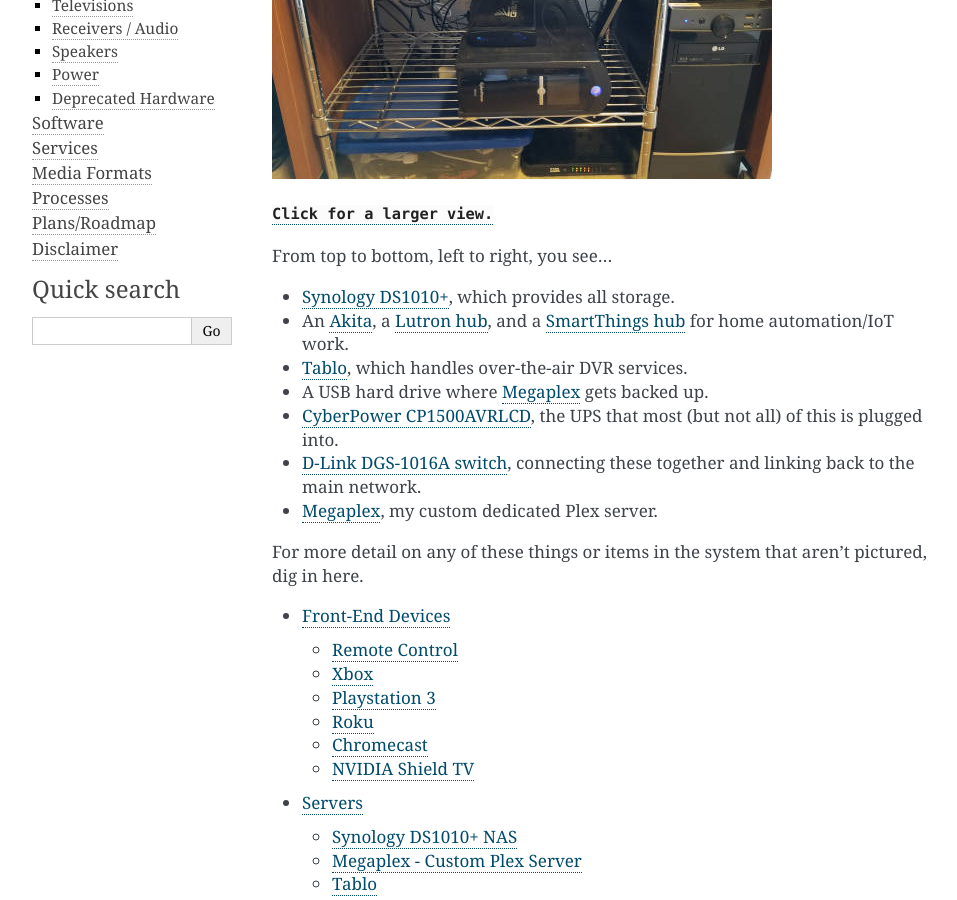
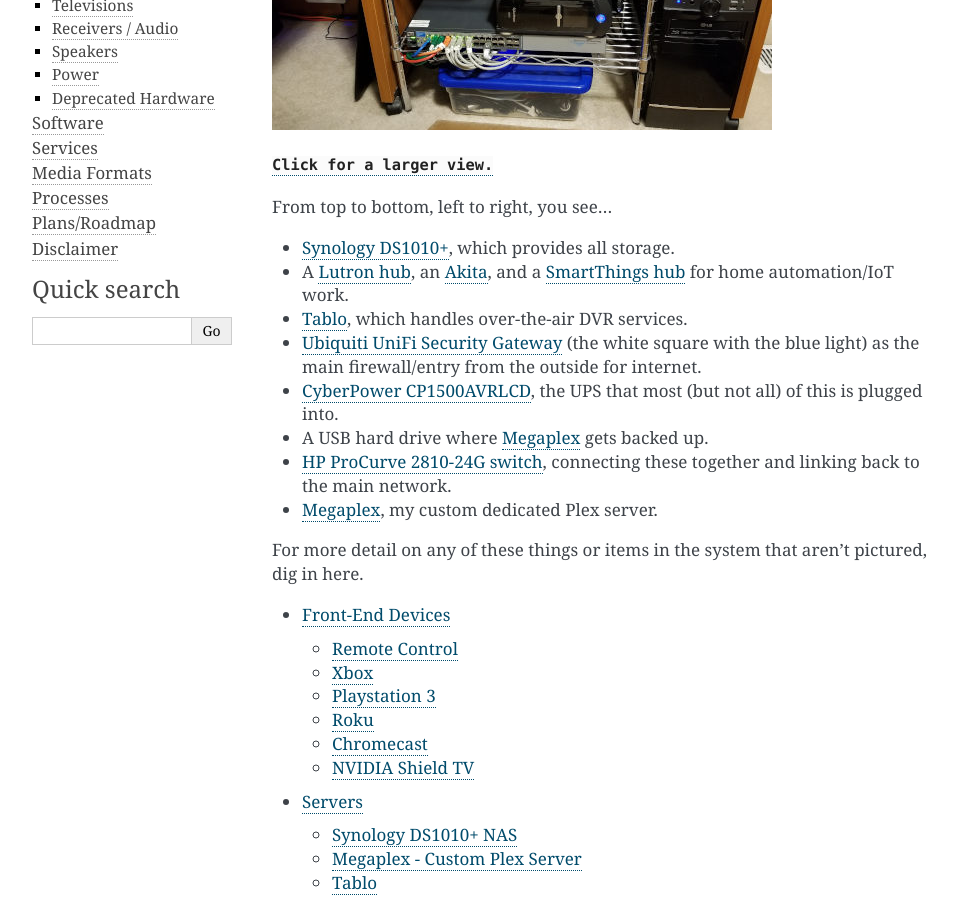
Before and after one commit to tillig/mediacenter, a Sphinx documentation site: the page built from docs/hardware/index.rst, in a window 1280 px wide and 900 px high, scrolled down 404 px. Shown: the whole window, without its empty margins (148-1105 px from the left). Built offline with Sphinx 7.4.7, drawn with Linux system fonts in a browser that asks for light colours.

Commit message:
Hardware photo update.

```diff
--- a/docs/hardware/index.rst
+++ b/docs/hardware/index.rst
@@ -14,11 +14,12 @@
 From top to bottom, left to right, you see...
 
 - :doc:`Synology DS1010+ <server/synologyds1010>`, which provides all storage.
-- An `Akita <https://www.akita.cloud/>`_, a `Lutron hub <https://www.casetawireless.com/>`_, and a `SmartThings hub <https://www.smartthings.com/products/smartthings-hub>`_ for home automation/IoT work.
+- A `Lutron hub <https://www.casetawireless.com/>`_, an `Akita <https://www.akita.cloud/>`_, and a `SmartThings hub <https://www.smartthings.com/products/smartthings-hub>`_ for home automation/IoT work.
 - :doc:`Tablo <server/tablo>`, which handles over-the-air DVR services.
+- :doc:`Ubiquiti UniFi Security Gateway <network/ubiquiti>` (the white square with the blue light) as the main firewall/entry from the outside for internet.
+- :doc:`CyberPower CP1500AVRLCD <power/index>`, the UPS that most (but not all) of this is plugged into.
 - A USB hard drive where :doc:`Megaplex <server/megaplex>` gets backed up.
-- :doc:`CyberPower CP1500AVRLCD <power/index>`, the UPS that most (but not all) of this is plugged into.
-- :doc:`D-Link DGS-1016A switch <network/switches>`, connecting these together and linking back to the main network.
+- :doc:`HP ProCurve 2810-24G switch <network/switches>`, connecting these together and linking back to the main network.
 - :doc:`Megaplex <server/megaplex>`, my custom dedicated Plex server.
 
 For more detail on any of these things or items in the system that aren't pictured, dig in here.
```
Also changed, not shown: docs/hardware/servers.jpg, docs/hardware/servers_small.jpg.
